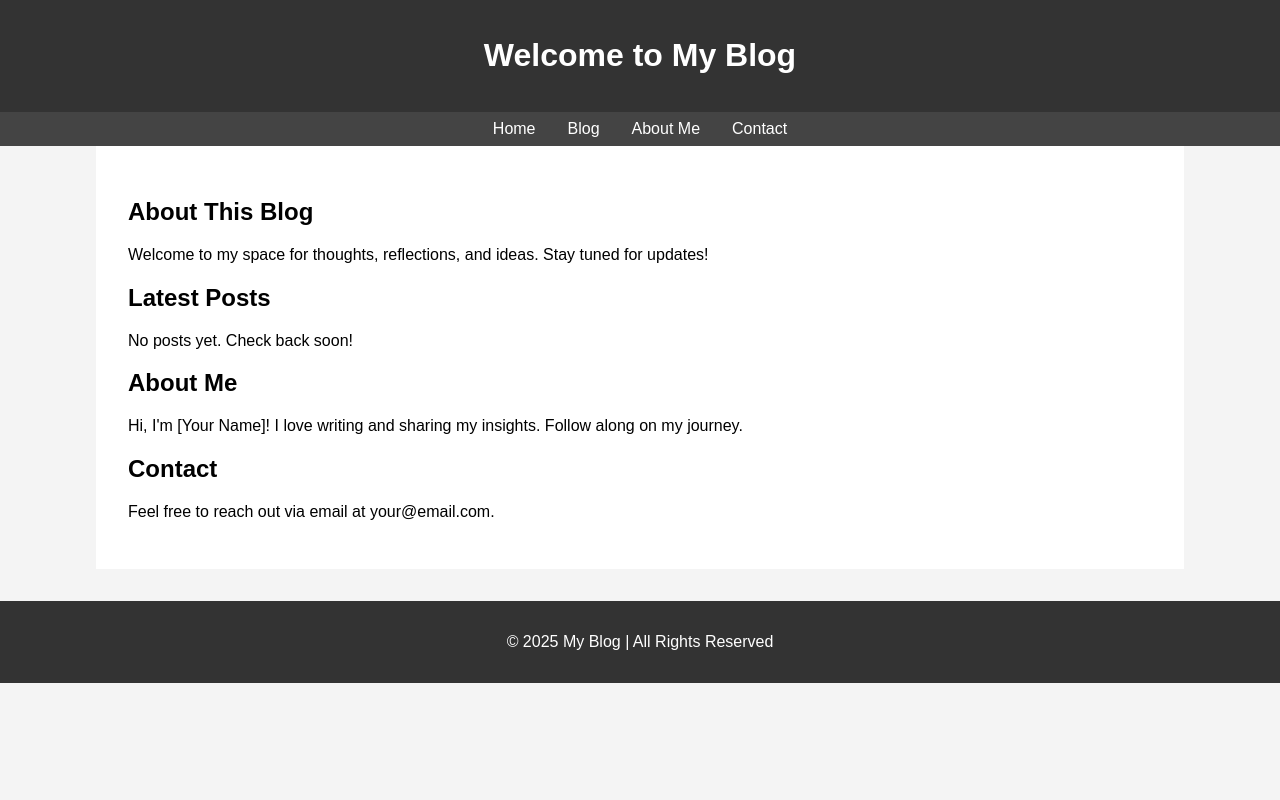
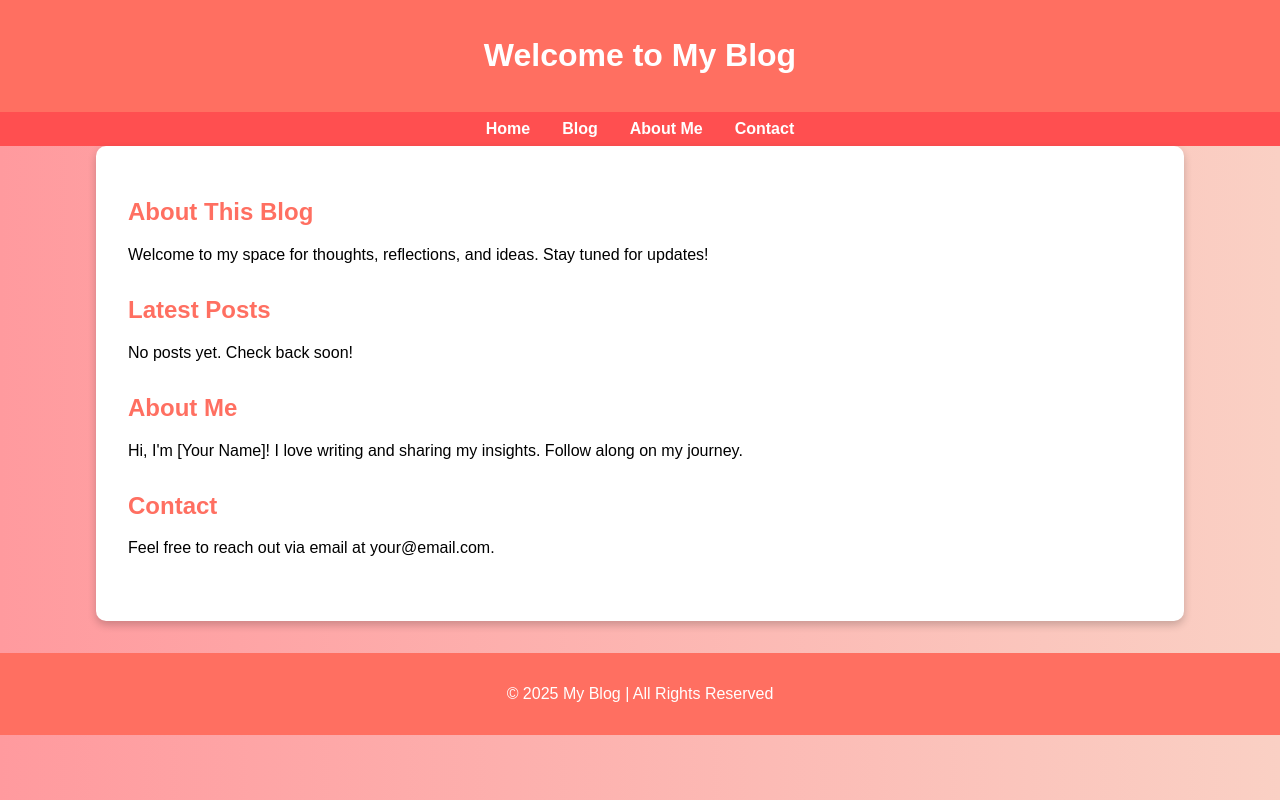
Before and after one commit to carlamarsha/my-blog, a plain HTML site: page index.html in a window 1280 px wide. Drawn offline with Linux system fonts and the light colour scheme.

Commit message:
Update index.html

```diff
--- a/index.html
+++ b/index.html
@@ -5,12 +5,14 @@
     <meta name="viewport" content="width=device-width, initial-scale=1.0">
     <title>My Blog</title>
     <style>
-        body { font-family: Arial, sans-serif; margin: 0; padding: 0; background: #f4f4f4; }
-        header { background: #333; color: white; padding: 1rem; text-align: center; }
-        nav { display: flex; justify-content: center; background: #444; padding: 0.5rem; }
-        nav a { color: white; text-decoration: none; margin: 0 1rem; }
-        .container { width: 80%; margin: auto; padding: 2rem; background: white; }
-        footer { text-align: center; padding: 1rem; background: #333; color: white; margin-top: 2rem; }
+        body { font-family: Arial, sans-serif; margin: 0; padding: 0; background: linear-gradient(to right, #ff9a9e, #fad0c4); }
+        header { background: #ff6f61; color: white; padding: 1rem; text-align: center; }
+        nav { display: flex; justify-content: center; background: #ff4f50; padding: 0.5rem; }
+        nav a { color: white; text-decoration: none; margin: 0 1rem; font-weight: bold; }
+        .container { width: 80%; margin: auto; padding: 2rem; background: white; border-radius: 10px; box-shadow: 0 4px 8px rgba(0, 0, 0, 0.2); }
+        section { margin-bottom: 2rem; }
+        h2 { color: #ff6f61; }
+        footer { text-align: center; padding: 1rem; background: #ff6f61; color: white; margin-top: 2rem; }
     </style>
 </head>
 <body>
```
